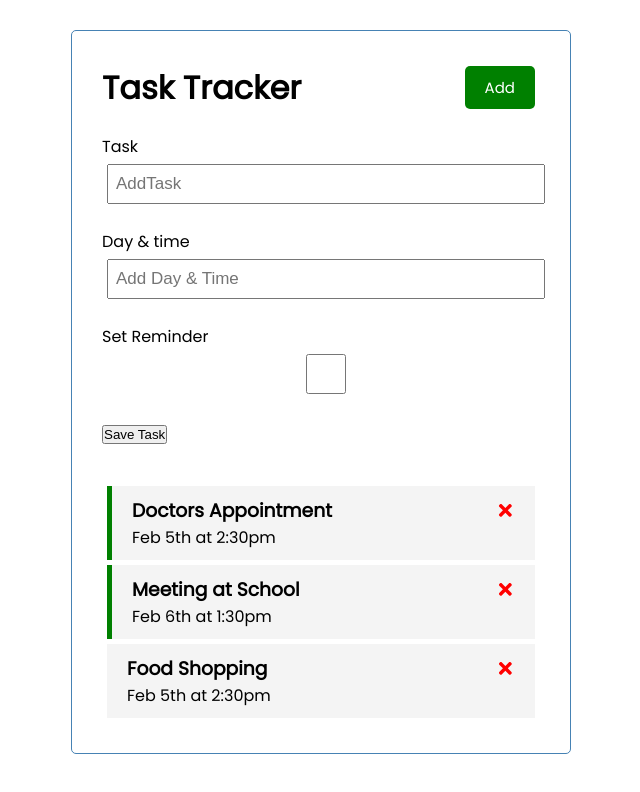
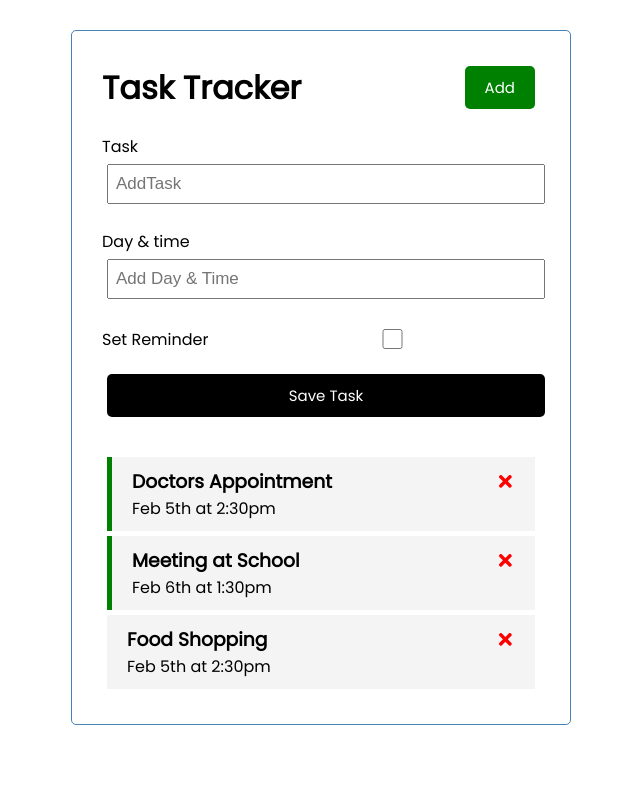
Before and after one commit to jtaraya/Task-Tracker, a React (Create React App) app: page / in a window 1280 px wide. Shown: the top 792 px of the page, without its empty margins (319-959 px from the left). Built offline with nearby package versions, Linux system fonts and the light colour scheme.

Commit message:
Add form-control-check & className='btn btn-block

```diff
--- a/src/components/AddTask.js
+++ b/src/components/AddTask.js
@@ -9,12 +9,13 @@
         <label>Day & time</label>
         <input type='text' placeholder='Add Day & Time' />
       </div>
-      <div className='form-control'>
+      <div className='form-control form-control-check'>
         <label>Set Reminder</label>
         <input type='checkbox' />
       </div>
 
-      <input type='submit' value='Save Task' />
+      <input type='submit' value='Save Task'
+      className='btn btn-block' />
     </form>
   )
 }
```
